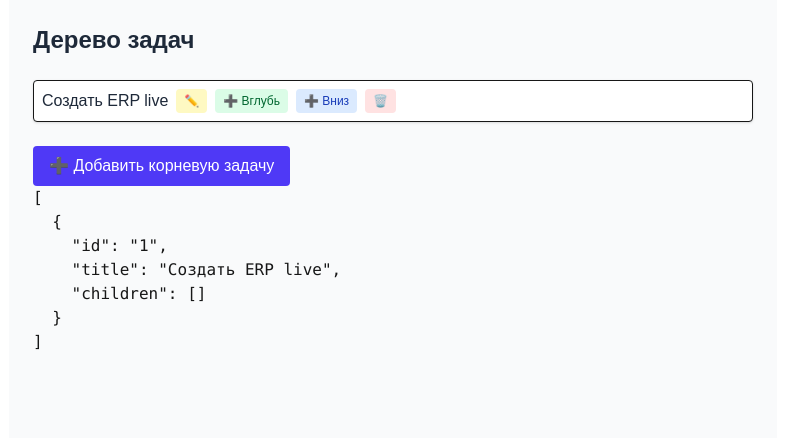
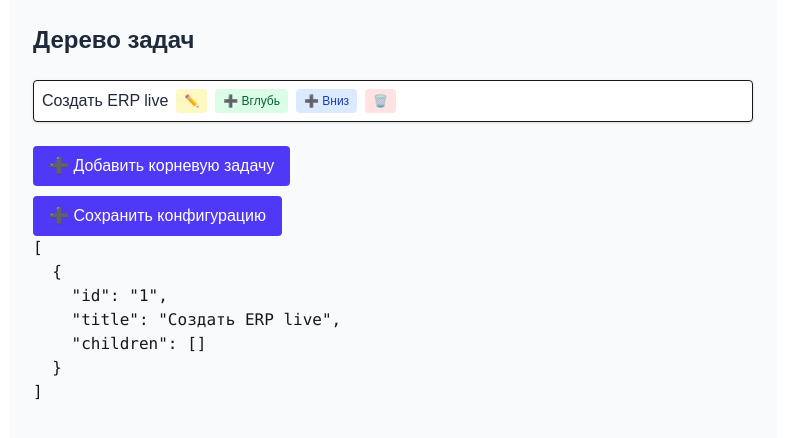
Before and after one commit to Yeminfu/erp-live, a Next.js app: page / in a window 1280 px wide. Shown: the top 438 px of the page, without its empty margins (247-1032 px from the left). Built offline with nearby package versions, Linux system fonts and the light colour scheme.

Commit message:
передали конфигурацию на сервер

```diff
--- /dev/null
+++ b/app/api/save-config/route.ts
@@ -0,0 +1,6 @@
+import { NextRequest, NextResponse } from "next/server";
+
+export async function POST(request: NextRequest) {
+  const body = await request.json();
+  return NextResponse.json({ body });
+}
--- a/app/client.tsx
+++ b/app/client.tsx
@@ -292,6 +292,27 @@ export default function TaskTree() {
         >
           ➕ Добавить корневую задачу
         </button>
+        <div
+          style={{
+            marginTop: 10,
+          }}
+        >
+          <button
+            onClick={() => {
+              console.log(tasks);
+
+              fetch("/api/save-config", {
+                method: "post",
+                body: JSON.stringify({
+                  tasks,
+                }),
+              });
+            }}
+            className="px-4 py-2 bg-indigo-600 text-white rounded hover:bg-indigo-700 transition"
+          >
+            ➕ Сохранить конфигурацию
+          </button>
+        </div>
 
         <pre>{JSON.stringify(tasks, null, 2)}</pre>
       </div>
```
